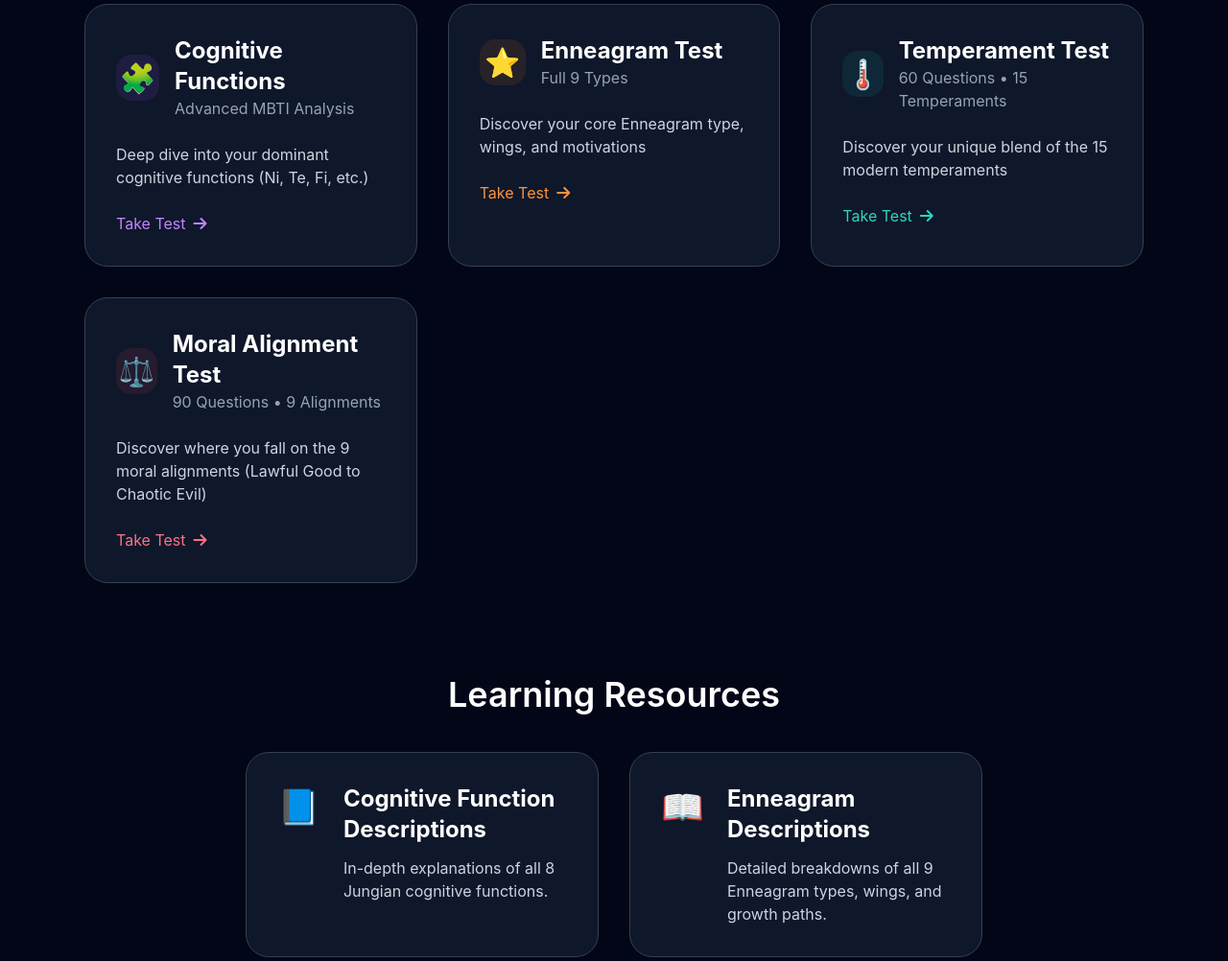
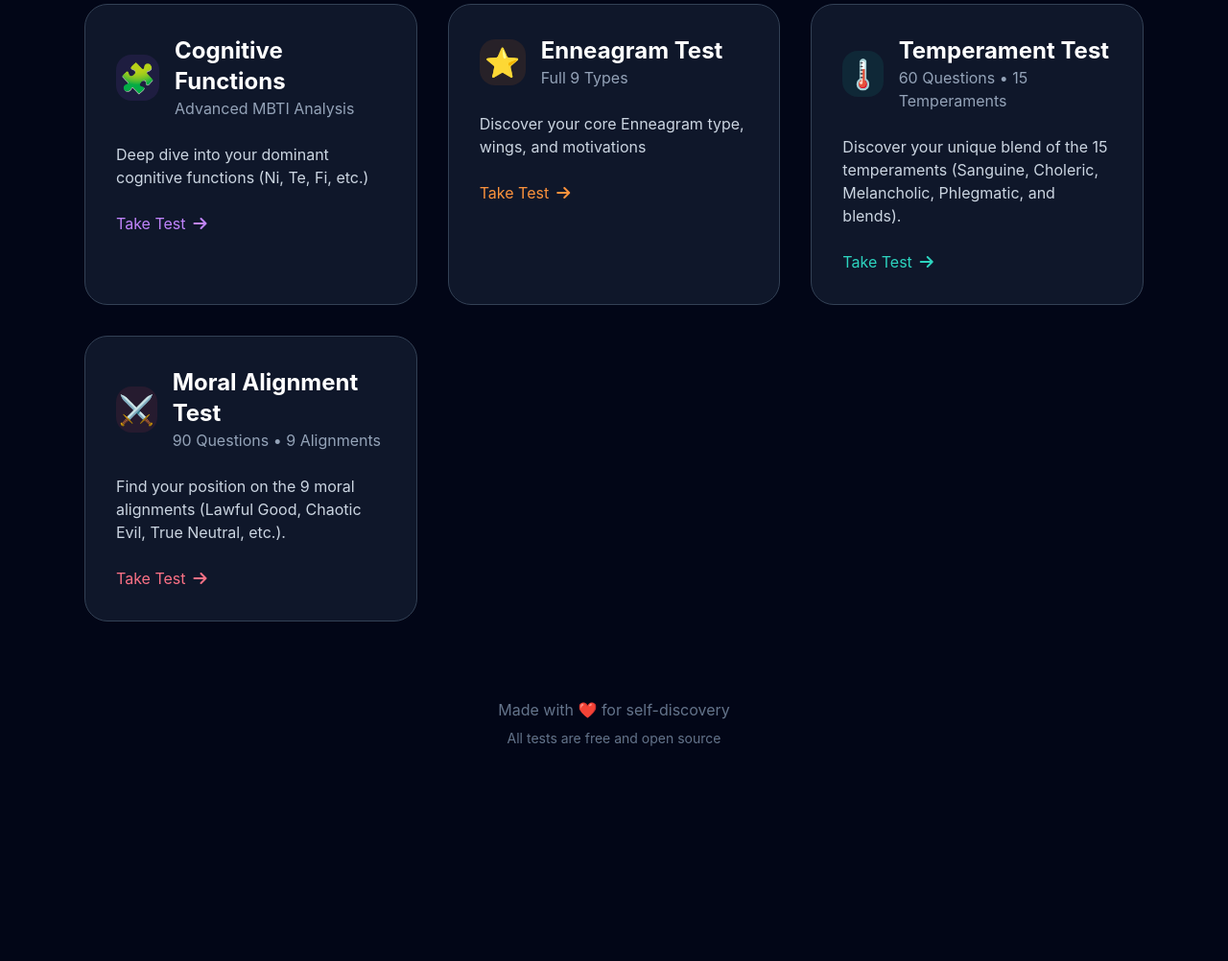
Before and after one commit to personality-co/test-links, a plain HTML site: page index.html in a window 1280 px wide. Shown: the part 1129-2131 px from the top of the page at 96% size. After the commit the page ends 1973 px from the top, so only its background shows below. Drawn offline with nearby package versions, Linux system fonts and the light colour scheme.

Commit message:
Update index.html

```diff
--- a/index.html
+++ b/index.html
@@ -21,7 +21,6 @@
     </style>
 </head>
 <body class="bg-slate-950 text-white min-h-screen">
-
     <!-- HEADER -->
     <header class="hero-bg py-12 border-b border-slate-700">
         <div class="max-w-6xl mx-auto px-6 text-center">
@@ -30,9 +29,7 @@
             <p class="text-slate-400 mt-3">Discover yourself through assessments</p>
         </div>
     </header>
-
     <div class="max-w-6xl mx-auto px-6 py-16">
-
         <!-- HERO -->
         <div class="text-center mb-16">
             <h2 class="text-4xl font-semibold mb-6">Choose Your Test</h2>
@@ -40,12 +37,11 @@
                 Explore different personality frameworks — from MBTI and Big Five to Enneagram and Cognitive Functions.
             </p>
         </div>
-
         <!-- TEST GRID -->
         <div class="grid grid-cols-1 md:grid-cols-2 lg:grid-cols-3 gap-8">
-
-            <!-- 16 Types / MBTI -->
-            <a href="https://personality-co.github.io/mbti-test/" target="_blank" class="test-card bg-slate-900 rounded-3xl p-8 border border-slate-700 hover:border-violet-500 group">
+            <!-- MBTI -->
+            <a href="https://personality-co.github.io/mbti-test/" target="_blank"
+               class="test-card bg-slate-900 rounded-3xl p-8 border border-slate-700 hover:border-violet-500 group">
                 <div class="flex items-center gap-4 mb-6">
                     <div class="w-12 h-12 bg-violet-500/10 rounded-2xl flex items-center justify-center text-3xl">🧠</div>
                     <div>
@@ -58,9 +54,9 @@
                     Take Test <i class="fas fa-arrow-right"></i>
                 </div>
             </a>
-
             <!-- Enneagram Tritype -->
-            <a href="https://personality-co.github.io/Enneagram-tritype/" target="_blank" class="test-card bg-slate-900 rounded-3xl p-8 border border-slate-700 hover:border-emerald-500 group">
+            <a href="https://personality-co.github.io/Enneagram-tritype/" target="_blank"
+               class="test-card bg-slate-900 rounded-3xl p-8 border border-slate-700 hover:border-emerald-500 group">
                 <div class="flex items-center gap-4 mb-6">
                     <div class="w-12 h-12 bg-emerald-500/10 rounded-2xl flex items-center justify-center text-3xl">🔢</div>
                     <div>
@@ -73,9 +69,9 @@
                     Take Test <i class="fas fa-arrow-right"></i>
                 </div>
             </a>
-
             <!-- Big Five -->
-            <a href="https://personality-co.github.io/Big-5/" target="_blank" class="test-card bg-slate-900 rounded-3xl p-8 border border-slate-700 hover:border-amber-500 group">
+            <a href="https://personality-co.github.io/Big-5/" target="_blank"
+               class="test-card bg-slate-900 rounded-3xl p-8 border border-slate-700 hover:border-amber-500 group">
                 <div class="flex items-center gap-4 mb-6">
                     <div class="w-12 h-12 bg-amber-500/10 rounded-2xl flex items-center justify-center text-3xl">📊</div>
                     <div>
@@ -88,9 +84,9 @@
                     Take Test <i class="fas fa-arrow-right"></i>
                 </div>
             </a>
-
             <!-- Sensing vs Intuition -->
-            <a href="https://personality-co.github.io/intuion-versus-sensing/" target="_blank" class="test-card bg-slate-900 rounded-3xl p-8 border border-slate-700 hover:border-sky-500 group">
+            <a href="https://personality-co.github.io/intuion-versus-sensing/" target="_blank"
+               class="test-card bg-slate-900 rounded-3xl p-8 border border-slate-700 hover:border-sky-500 group">
                 <div class="flex items-center gap-4 mb-6">
                     <div class="w-12 h-12 bg-sky-500/10 rounded-2xl flex items-center justify-center text-3xl">🌊</div>
                     <div>
@@ -103,9 +99,9 @@
                     Take Test <i class="fas fa-arrow-right"></i>
                 </div>
             </a>
-
             <!-- Thinker vs Feeler -->
-            <a href="https://personality-co.github.io/thinker-versus-feeler/" target="_blank" class="test-card bg-slate-900 rounded-3xl p-8 border border-slate-700 hover:border-rose-500 group">
+            <a href="https://personality-co.github.io/thinker-versus-feeler/" target="_blank"
+               class="test-card bg-slate-900 rounded-3xl p-8 border border-slate-700 hover:border-rose-500 group">
                 <div class="flex items-center gap-4 mb-6">
                     <div class="w-12 h-12 bg-rose-500/10 rounded-2xl flex items-center justify-center text-3xl">❤️</div>
                     <div>
@@ -118,9 +114,9 @@
                     Take Test <i class="fas fa-arrow-right"></i>
                 </div>
             </a>
-
             <!-- Judger vs Perceiver -->
-            <a href="https://personality-co.github.io/Judging-vs-Perceiving/" target="_blank" class="test-card bg-slate-900 rounded-3xl p-8 border border-slate-700 hover:border-cyan-500 group">
+            <a href="https://personality-co.github.io/Judging-vs-Perceiving/" target="_blank"
+               class="test-card bg-slate-900 rounded-3xl p-8 border border-slate-700 hover:border-cyan-500 group">
                 <div class="flex items-center gap-4 mb-6">
                     <div class="w-12 h-12 bg-cyan-500/10 rounded-2xl flex items-center justify-center text-3xl">⚖️</div>
                     <div>
@@ -133,9 +129,9 @@
                     Take Test <i class="fas fa-arrow-right"></i>
                 </div>
             </a>
-
             <!-- Cognitive Functions -->
-            <a href="https://personality-co.github.io/cognitive-function-evaluation/" target="_blank" class="test-card bg-slate-900 rounded-3xl p-8 border border-slate-700 hover:border-purple-500 group">
+            <a href="https://personality-co.github.io/cognitive-function-evaluation/" target="_blank"
+               class="test-card bg-slate-900 rounded-3xl p-8 border border-slate-700 hover:border-purple-500 group">
                 <div class="flex items-center gap-4 mb-6">
                     <div class="w-12 h-12 bg-purple-500/10 rounded-2xl flex items-center justify-center text-3xl">🧩</div>
                     <div>
@@ -148,9 +144,9 @@
                     Take Test <i class="fas fa-arrow-right"></i>
                 </div>
             </a>
-
-            <!-- Enneagram -->
-            <a href="https://personality-co.github.io/Enneagram/" target="_blank" class="test-card bg-slate-900 rounded-3xl p-8 border border-slate-700 hover:border-orange-500 group">
+            <!-- General Enneagram -->
+            <a href="https://personality-co.github.io/Enneagram/" target="_blank"
+               class="test-card bg-slate-900 rounded-3xl p-8 border border-slate-700 hover:border-orange-500 group">
                 <div class="flex items-center gap-4 mb-6">
                     <div class="w-12 h-12 bg-orange-500/10 rounded-2xl flex items-center justify-center text-3xl">⭐</div>
                     <div>
@@ -164,8 +160,9 @@
                 </div>
             </a>
 
-            <!-- Temperament Test -->
-            <a href="https://personality-co.github.io/temperament-test/" target="_blank" class="test-card bg-slate-900 rounded-3xl p-8 border border-slate-700 hover:border-teal-500 group">
+            <!-- NEW: Temperament Test -->
+            <a href="https://personality-co.github.io/temperament-test/" target="_blank"
+               class="test-card bg-slate-900 rounded-3xl p-8 border border-slate-700 hover:border-teal-500 group">
                 <div class="flex items-center gap-4 mb-6">
                     <div class="w-12 h-12 bg-teal-500/10 rounded-2xl flex items-center justify-center text-3xl">🌡️</div>
                     <div>
@@ -173,55 +170,29 @@
                         <p class="text-slate-400">60 Questions • 15 Temperaments</p>
                     </div>
                 </div>
-                <p class="text-slate-300">Discover your unique blend of the 15 modern temperaments</p>
+                <p class="text-slate-300">Discover your unique blend of the 15 temperaments (Sanguine, Choleric, Melancholic, Phlegmatic, and blends).</p>
                 <div class="mt-6 text-teal-400 group-hover:text-teal-300 flex items-center gap-2">
                     Take Test <i class="fas fa-arrow-right"></i>
                 </div>
             </a>
 
-            <!-- Moral Alignment Test -->
-            <a href="https://personality-co.github.io/moral-alignment-test/" target="_blank" class="test-card bg-slate-900 rounded-3xl p-8 border border-slate-700 hover:border-rose-500 group">
+            <!-- NEW: Moral Alignment Test -->
+            <a href="https://personality-co.github.io/moral-alignment-test/" target="_blank"
+               class="test-card bg-slate-900 rounded-3xl p-8 border border-slate-700 hover:border-rose-500 group">
                 <div class="flex items-center gap-4 mb-6">
-                    <div class="w-12 h-12 bg-rose-500/10 rounded-2xl flex items-center justify-center text-3xl">⚖️</div>
+                    <div class="w-12 h-12 bg-rose-500/10 rounded-2xl flex items-center justify-center text-3xl">⚔️</div>
                     <div>
                         <h3 class="text-2xl font-bold">Moral Alignment Test</h3>
                         <p class="text-slate-400">90 Questions • 9 Alignments</p>
                     </div>
                 </div>
-                <p class="text-slate-300">Discover where you fall on the 9 moral alignments (Lawful Good to Chaotic Evil)</p>
+                <p class="text-slate-300">Find your position on the 9 moral alignments (Lawful Good, Chaotic Evil, True Neutral, etc.).</p>
                 <div class="mt-6 text-rose-400 group-hover:text-rose-300 flex items-center gap-2">
                     Take Test <i class="fas fa-arrow-right"></i>
                 </div>
             </a>
 
         </div>
-
-        <!-- RESOURCES SECTION -->
-        <div class="mt-24">
-            <h2 class="text-4xl font-semibold mb-10 text-center">Learning Resources</h2>
-            <div class="grid grid-cols-1 md:grid-cols-2 gap-8 max-w-3xl mx-auto">
-
-                <a href="https://ahmadplanet.github.io/mbti-descriptions/" target="_blank"
-                   class="test-card bg-slate-900 rounded-3xl p-8 border border-slate-700 hover:border-indigo-500 group flex gap-6 items-start">
-                    <div class="text-4xl mt-1">📘</div>
-                    <div>
-                        <h3 class="text-2xl font-bold mb-3">Cognitive Function Descriptions</h3>
-                        <p class="text-slate-300">In-depth explanations of all 8 Jungian cognitive functions.</p>
-                    </div>
-                </a>
-
-                <a href="https://ahmadplanet.github.io/enneagram-description/" target="_blank"
-                   class="test-card bg-slate-900 rounded-3xl p-8 border border-slate-700 hover:border-rose-500 group flex gap-6 items-start">
-                    <div class="text-4xl mt-1">📖</div>
-                    <div>
-                        <h3 class="text-2xl font-bold mb-3">Enneagram Descriptions</h3>
-                        <p class="text-slate-300">Detailed breakdowns of all 9 Enneagram types, wings, and growth paths.</p>
-                    </div>
-                </a>
-
-            </div>
-        </div>
-
         <!-- FOOTER -->
         <div class="text-center mt-20 text-slate-500">
             <p>Made with ❤️ for self-discovery</p>
```
